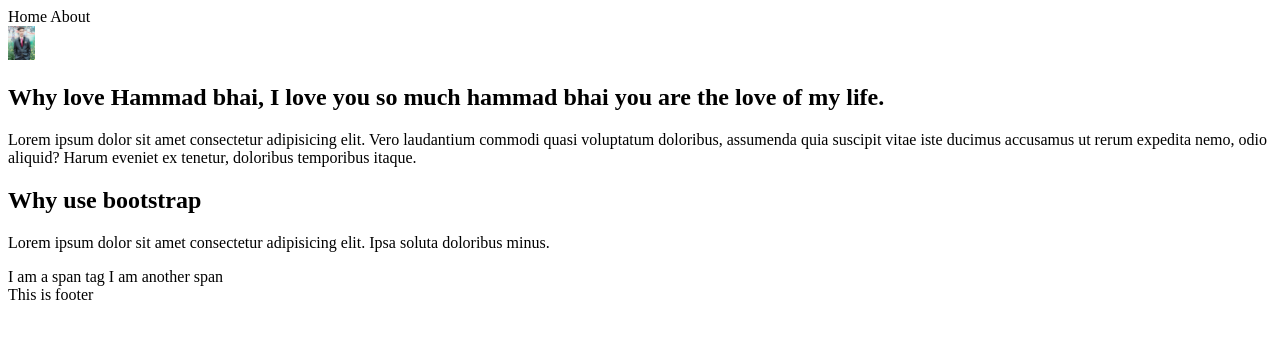
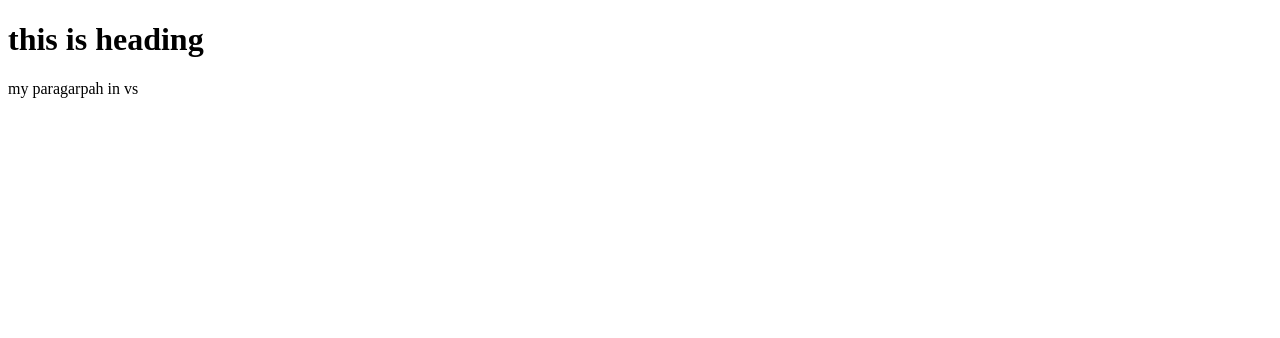
Before and after one commit to abdullahhchh/HTML-Course, a plain HTML site: page index.html in a window 1280 px wide. Drawn offline with Linux system fonts and the light colour scheme.

Commit message:
Add files via upload

```diff
--- a/index.html
+++ b/index.html
@@ -1,41 +1,14 @@
 <!DOCTYPE html>
 <html lang="en">
 <head>
-    <title>Chapter 3</title>
+    <meta charset="UTF-8">
+    <meta name="viewport" content="width=device-width, initial-scale=1.0">
+    <title>Document</title>
 </head>
 <body>
-    <header>
-        <nav>
-            Home
-            About
-        </nav>
-    </header>
-    <main>
-        <section>
-            <a href="Abdullah.com">
-                <img src="img/bullee.jpg.jfif" alt="abdullah's website" height="34">
-                </a>
-        </section>
+    <h1>this is heading </h1>
+    <p>my paragarpah  in vs  </p>
 
-        <section>
-            <div>
-                <h1>Why love Hammad bhai, I love you so much hammad bhai you are the love of my life.</h1>
-                <p>Lorem ipsum dolor sit amet consectetur adipisicing elit. Vero laudantium commodi quasi voluptatum doloribus, assumenda quia suscipit vitae iste ducimus accusamus ut rerum expedita nemo, odio aliquid? Harum eveniet ex tenetur, doloribus temporibus itaque.</p>
-            </div>
-            <div>
-                <h1>Why use bootstrap</h1>
-                <p>Lorem ipsum dolor sit amet consectetur adipisicing elit. Ipsa soluta doloribus minus.</p>
-            </div>
-            <span>
-                I am a span tag
-            </span>
-            <span>
-                I am another span
-            </span>
-        </section>
-    </main>
-    <footer>
-        This is footer
-    </footer>
+
 </body>
 </html>
```
